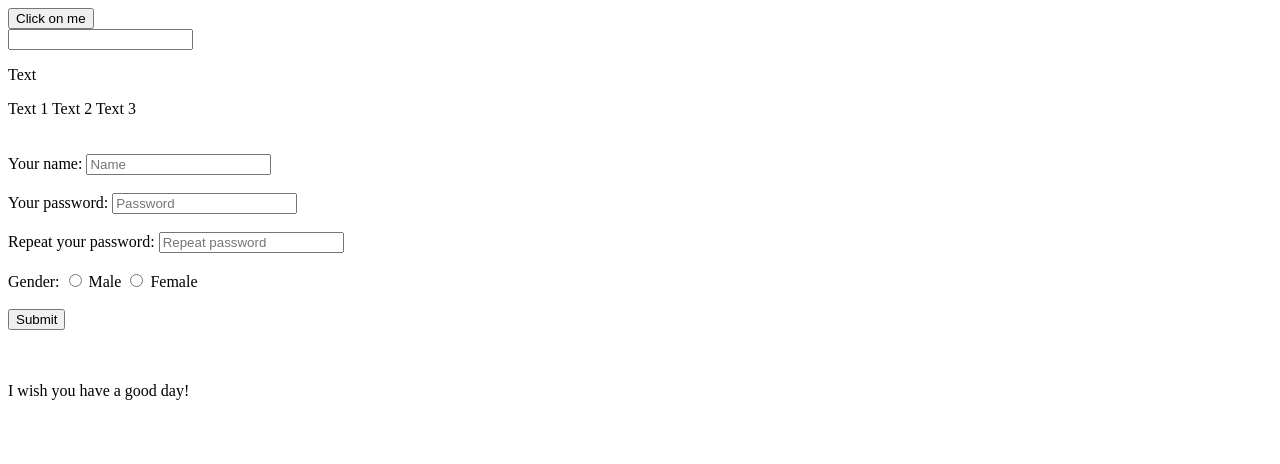
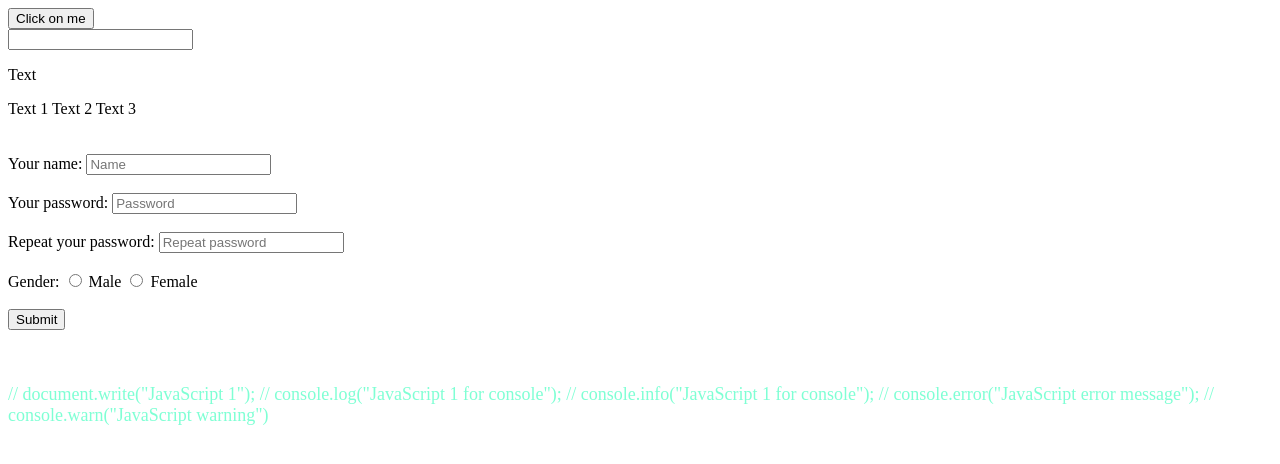
Before and after one commit to nmalukhajob-ux/project1, a plain HTML site: page index.html in a window 1280 px wide. Drawn offline with Linux system fonts and the light colour scheme.

Commit message:
third commit

```diff
--- a/index.html
+++ b/index.html
@@ -39,7 +39,7 @@
     </form>
 
     <br><br>
-    <p> I wish you have a good day! </p>
+    <p style="font-size: 18px; color: aquamarine;> I wish you have a good day!!! </p>
 
     <script src="js/main.js">
        // document.write("JavaScript 1");
```
